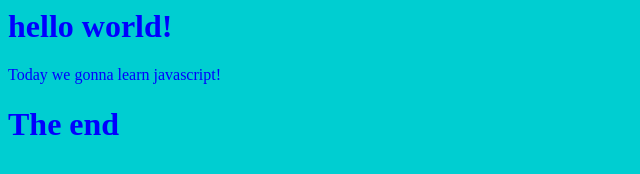
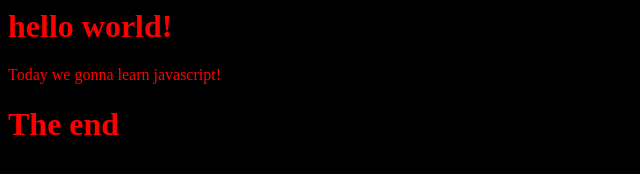
Before and after one commit to prabhuprasath/github_test, a plain HTML site: page index.html in a window 1280 px wide. Shown: the whole page, without its empty margins (0-640 px from the left). Drawn offline with Linux system fonts and the light colour scheme.

Commit message:
bg color changed

```diff
--- a/index.css
+++ b/index.css
@@ -1,8 +1,8 @@
 body {
-  background-color: darkturquoise;
+  background-color: black;
 }
 
 h1,
 p {
-  color: blue;
+  color: red;
 }
```
